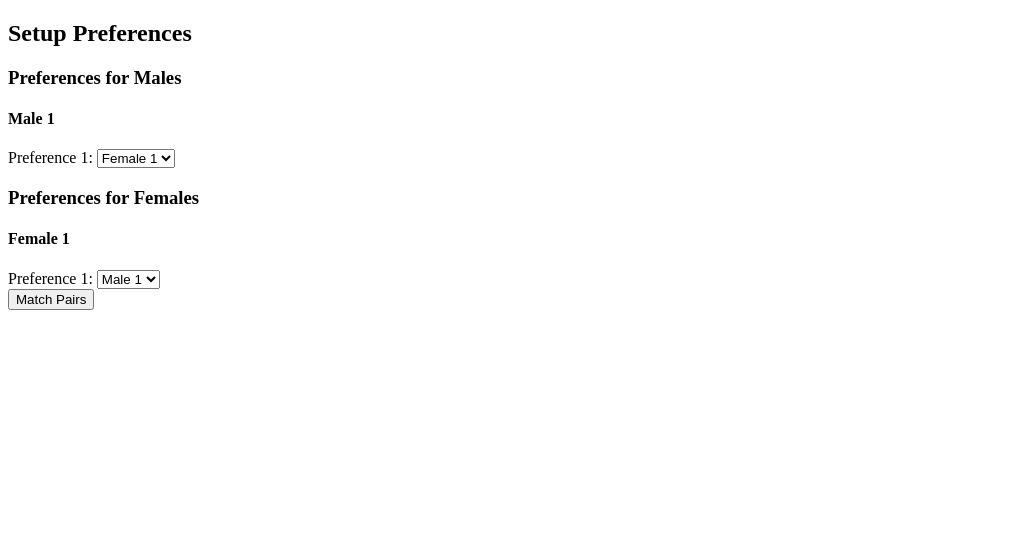
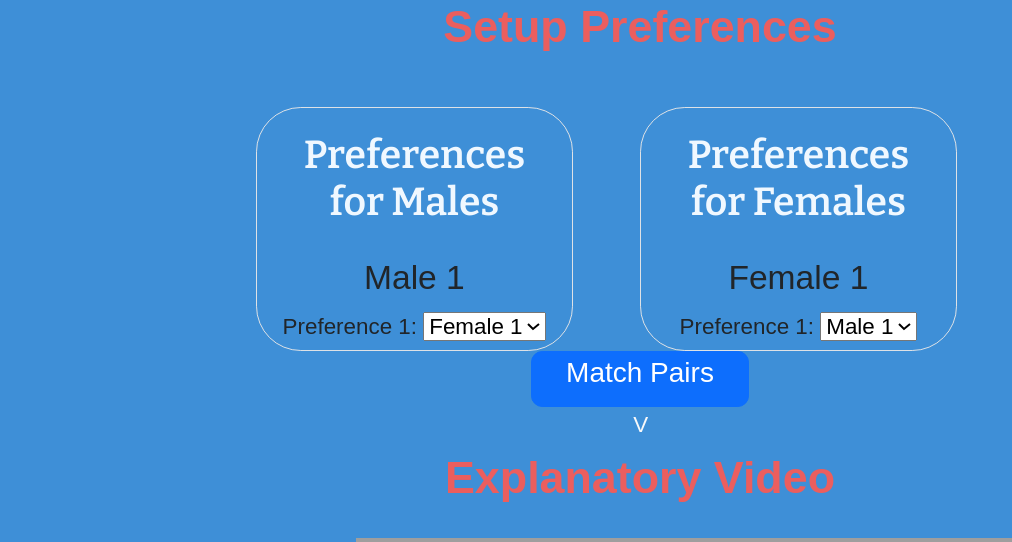
Before and after one commit to 00LAVA00/gale-shapley, a Flask app: template templates/setup.html in a window 1280 px wide. Shown: the top 542 px of the page, without its empty margins (0-1012 px from the left). Before the commit the page ends 310 px from the top, so only its background shows below. Run offline with Flask 3, Linux system fonts and the light colour scheme; the template is opened without the code that fills it: most values are stand-ins (such as "Sample title", 1, 10 or a date in 2020); grey boxes are pictures that could not be loaded.

Commit message:
Update setup.html

```diff
--- a/templates/setup.html
+++ b/templates/setup.html
@@ -4,16 +4,32 @@
     <meta charset="UTF-8">
     <meta name="viewport" content="width=device-width, initial-scale=1.0">
     <title>Gale-Shapley Matching</title>
+    <link rel="preconnect" href="https://fonts.googleapis.com">
+    <link rel="preconnect" href="https://fonts.gstatic.com" crossorigin>
+    <link href="https://fonts.googleapis.com/css2?family=Bitter:wght@600&family=Raleway:wght@100&display=swap" rel="stylesheet">
+    <link href="../static/styles.css" rel="stylesheet">
+    <link href="https://cdn.jsdelivr.net/npm/bootstrap@5.3.2/dist/css/bootstrap.min.css" rel="stylesheet" integrity="sha384-T3c6CoIi6uLrA9TneNEoa7RxnatzjcDSCmG1MXxSR1GAsXEV/Dwwykc2MPK8M2HN" crossorigin="anonymous">
+</head>
 </head>
 <body>
-    <h2>Setup Preferences</h2>
+    <div class="mainblock" !important>
+
+    <div class="pt-xxl-5 text-center font3 ">
+    <h2 class="font3 fs-2  fw-bold">Setup Preferences</h2>
+    </div>
+
+    <!--Taking inputs for preferences-->
     <form action="/preferences" method="post">
     <input type="hidden" name="num_pairs" value="{{ num_pairs }}">
-
+    <div style="padding-top: 2%; padding-left: 20%; padding-right: 20%;">
+    <div class="container text-center ">
+        <div class="row">
+          <div class="col border rounded-5">
+            <h3 class="font pt-3">Preferences for Males</h3>
             <!-- Preferences for Males -->
-        <h3>Preferences for Males</h3>
                 {% for i in range(num_pairs) %}
-            <h4>Male {{ i+1 }}</h4>
+                <div >
+                    <h4 class="pt-3">Male {{ i+1 }}</h4>
                     {% for j in range(num_pairs) %}
                         <label for="male{{ i }}_pref{{ j }}">Preference {{ j+1 }}:</label>
                         <select id="male{{ i }}_pref{{ j }}" name="male_preference{{ i }}_{{ j }}" required>
@@ -23,12 +39,17 @@
                         </select>
                         <br>
                     {% endfor %}
+                </div>
                 {% endfor %}
+          </div>
 
+
+
+          <div class="col mx-5 border rounded-5">
+            <h3 class="font pt-3">Preferences for Females</h3>
             <!-- Preferences for Females -->
-        <h3>Preferences for Females</h3>
                 {% for i in range(num_pairs) %}
-            <h4>Female {{ i+1 }}</h4>
+                    <h4 class="pt-3">Female {{ i+1 }}</h4>
                     {% for j in range(num_pairs) %}
                         <label for="female{{ i }}_pref{{ j }}">Preference {{ j+1 }}:</label>
                         <select id="female{{ i }}_pref{{ j }}" name="female_preference{{ i }}_{{ j }}" required>
@@ -39,8 +60,45 @@
                         <br>
                     {% endfor %}
                 {% endfor %}
+          </div>
+        </div>
+      </div>
 
-        <button type="submit">Match Pairs</button>
+    <div>
+        <div class=" text-center pt-xxl-5 pb-xxl-1">
+        <button type="submit" class="btn kk btn-primary btn-lg px-4 m-0 pt-0 gap-3">Match Pairs</button>
+        </div>
     </form>
+
+    </div>
+    <button type="button" href="#section1" class="btn text-light mt-0 pt-0" style="padding-left: 49%; padding-right: 48%;"><a href="#section1" class="scroll-button text-light text-decoration-none">V</a></button>
+
+
+    <div class="pt-xxl-5 text-center " id="section1">
+        <h2 class="font3 fs-2  fw-bold">Explanatory Video</h2>
+    </div>
+
+    <div class="pt-3 pb-xxl-5" style="padding-left: 13%;">
+        <iframe width="560" height="315" src="https://www.youtube.com/embed/p8NUGuVDlT8?si=uM4gLHcfNeI7oCwJ" title="YouTube video player" frameborder="0" allow="accelerometer; autoplay; clipboard-write; encrypted-media; gyroscope; picture-in-picture; web-share" allowfullscreen></iframe>
+    </div>
+
+    </div>
+
+
+    <!--footer code-->
+  <footer class="d-flex mainblock flex-wrap justify-content-between align-items-center py-4 mt-4 border-top" style="background-color: aliceblue;">
+    <p class="col-md-4 mb-0  ps-5 text-body-secondary">  GitHub </p>
+
+    <a href="https://github.com/Nevil844/gale-shapley" class="col-md-4 d-flex align-items-center justify-content-center mb-3 mb-md-0 me-md-auto link-body-emphasis text-decoration-none">
+        <svg xmlns="http://www.w3.org/2000/svg" width="32" height="32" fill="currentColor" class="bi bi-github" viewBox="0 0 16 16">
+            <path d="M8 0C3.58 0 0 3.58 0 8c0 3.54 2.29 6.53 5.47 7.59.4.07.55-.17.55-.38 0-.19-.01-.82-.01-1.49-2.01.37-2.53-.49-2.69-.94-.09-.23-.48-.94-.82-1.13-.28-.15-.68-.52-.01-.53.63-.01 1.08.58 1.23.82.72 1.21 1.87.87 2.33.66.07-.52.28-.87.51-1.07-1.78-.2-3.64-.89-3.64-3.95 0-.87.31-1.59.82-2.15-.08-.2-.36-1.02.08-2.12 0 0 .67-.21 2.2.82.64-.18 1.32-.27 2-.27.68 0 1.36.09 2 .27 1.53-1.04 2.2-.82 2.2-.82.44 1.1.16 1.92.08 2.12.51.56.82 1.27.82 2.15 0 3.07-1.87 3.75-3.65 3.95.29.25.54.73.54 1.48 0 1.07-.01 1.93-.01 2.2 0 .21.15.46.55.38A8.012 8.012 0 0 0 16 8c0-4.42-3.58-8-8-8"/></svg>
+
+    </a>
+
+    <ul class="nav col-md-4 justify-content-end">
+      <li class="nav-item"><a href="../templates/index.html" class="nav-link pe-5 text-body-secondary">Home</a></li>
+    </ul>
+  </footer>
+
 </body>
 </html>
```
Lines whose indentation alone changed are shown as unchanged.
